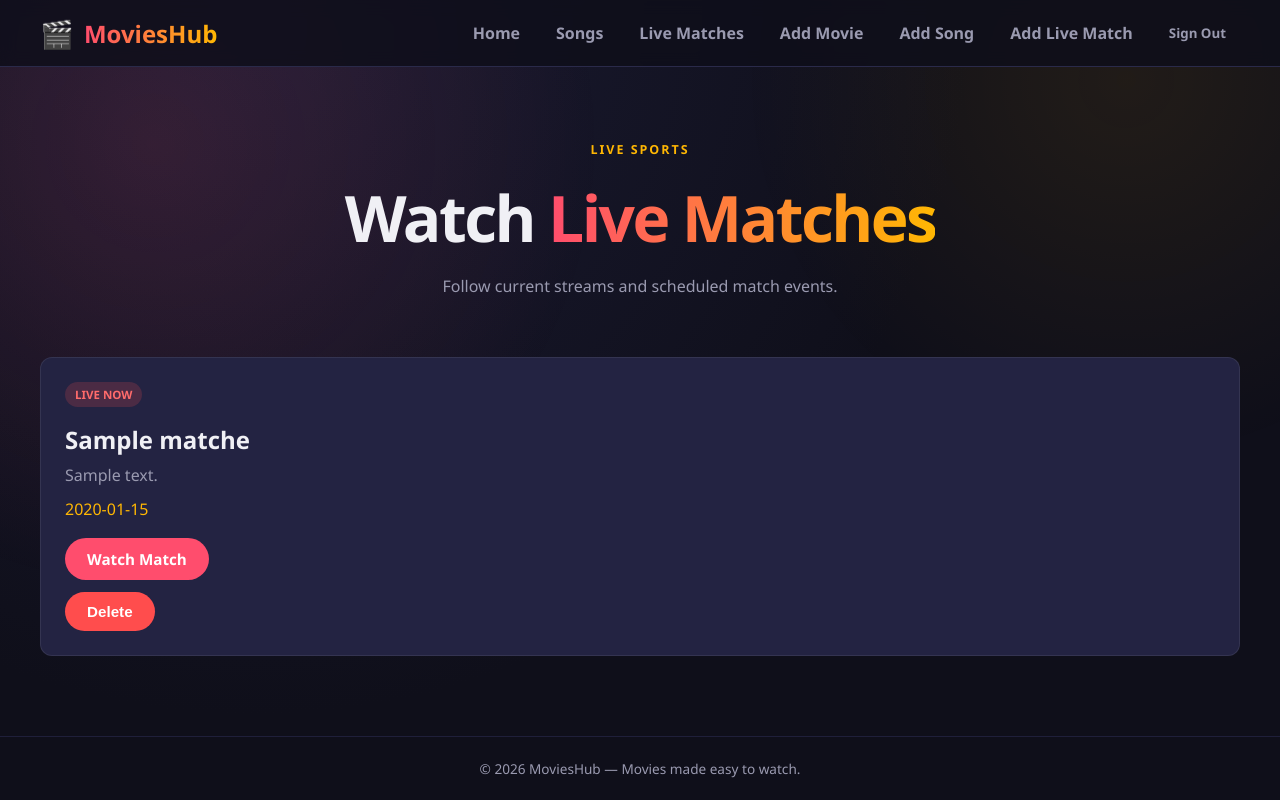
After one commit to BYISHIMO-NGOGA-Blaise/movies, a Flask app: page /live in a window 1280 px wide. The commit adds this page. Run offline with Flask 3, Linux system fonts and the light colour scheme; the visitor is signed in with stand-in values (Sample User, id 1); tables that the repository leaves empty hold one stand-in row (values such as "Sample post"); data that the repository does not hold is empty.

Commit message:
Add live match streaming feature
Co-authored-by: Copilot <223556219+Copilot@users.noreply.github.com>

```diff
--- a/app.py
+++ b/app.py
@@ -8,6 +8,7 @@ from concurrent.futures import ThreadPoolExecutor
 from datetime import datetime
 from functools import wraps
 from mimetypes import guess_type
+from urllib.parse import urlparse
 
 from flask import (
     Flask, render_template, request, redirect, url_for, session,
@@ -157,6 +158,16 @@ def init_db():
             audio_file TEXT NOT NULL,
             created_at TEXT NOT NULL
         );
+        CREATE TABLE IF NOT EXISTS live_matches (
+            id INTEGER PRIMARY KEY AUTOINCREMENT,
+            title TEXT NOT NULL,
+            description TEXT NOT NULL DEFAULT '',
+            stream_url TEXT NOT NULL DEFAULT '',
+            embed_url TEXT NOT NULL DEFAULT '',
+            scheduled_at TEXT NOT NULL,
+            is_live INTEGER NOT NULL DEFAULT 0 CHECK (is_live IN (0, 1)),
+            created_at TEXT NOT NULL
+        );
         """
     )
     conn.executescript(
@@ -194,6 +205,13 @@ def login_required(f):
 
 def allowed_file(filename, extensions):
     return "." in filename and filename.rsplit(".", 1)[1].lower() in extensions
+
+
+def valid_stream_url(value):
+    if not value:
+        return True
+    parsed = urlparse(value.strip())
+    return parsed.scheme in ("http", "https") and bool(parsed.netloc)
 
 
 def get_csrf_token():
@@ -428,6 +446,75 @@ def logout():
     return redirect(url_for("index"))
 
 
+@app.route("/live")
+def live_matches():
+    conn = get_db()
+    matches = conn.execute(
+        "SELECT * FROM live_matches ORDER BY is_live DESC, scheduled_at ASC"
+    ).fetchall()
+    conn.close()
+    return render_template("live.html", matches=matches)
+
+
+@app.route("/live/<int:match_id>")
+def live_match(match_id):
+    conn = get_db()
+    match = conn.execute("SELECT * FROM live_matches WHERE id = ?", (match_id,)).fetchone()
+    conn.close()
+    if match is None:
+        abort(404)
+    return render_template("live_match.html", match=match)
+
+
+@app.route("/live/manage", methods=["GET", "POST"])
+@login_required
+def manage_live_match():
+    if request.method == "POST":
+        validate_csrf()
+        title = request.form.get("title", "").strip()
+        description = request.form.get("description", "").strip()
+        stream_url = request.form.get("stream_url", "").strip()
+        embed_url = request.form.get("embed_url", "").strip()
+        scheduled_at = request.form.get("scheduled_at", "").strip()
+        is_live = 1 if request.form.get("is_live") == "1" else 0
+        if not title or not scheduled_at:
+            flash("Enter a match title and schedule date.", "error")
+            return redirect(url_for("manage_live_match"))
+        if not valid_stream_url(stream_url) or not valid_stream_url(embed_url):
+            flash("Stream URLs must be valid http or https URLs.", "error")
+            return redirect(url_for("manage_live_match"))
+        if not stream_url and not embed_url:
+            flash("Add at least one stream URL.", "error")
+            return redirect(url_for("manage_live_match"))
+
+        conn = get_db()
+        conn.execute(
+            "INSERT INTO live_matches "
+            "(title, description, stream_url, embed_url, scheduled_at, is_live, created_at) "
+            "VALUES (?, ?, ?, ?, ?, ?, ?)",
+            (title, description, stream_url, embed_url, scheduled_at, is_live, datetime.now().isoformat()),
+        )
+        conn.commit()
+        conn.close()
+        flash("Live match added successfully.", "success")
+        return redirect(url_for("live_matches"))
+    return render_template("manage_live.html")
+
+
+@app.route("/live/delete/<int:match_id>", methods=["POST"])
+@login_required
+def delete_live_match(match_id):
+    validate_csrf()
+    conn = get_db()
+    result = conn.execute("DELETE FROM live_matches WHERE id = ?", (match_id,))
+    conn.commit()
+    conn.close()
+    if result.rowcount == 0:
+        abort(404)
+    flash("Live match deleted.", "info")
+    return redirect(url_for("live_matches"))
+
+
 @app.route("/upload", methods=["GET", "POST"])
 @login_required
 def upload():
--- a/static/style.css
+++ b/static/style.css
@@ -415,6 +415,47 @@ body::before {
 .song-description { margin-top: 12px; }
 .song-card .btn-danger { margin-top: 14px; }
 
+.live-grid {
+    display: grid;
+    grid-template-columns: repeat(auto-fit, minmax(260px, 1fr));
+    gap: 20px;
+    margin-bottom: 50px;
+}
+
+.live-card {
+    padding: 24px;
+    border: 1px solid rgba(255, 255, 255, 0.08);
+    border-radius: var(--radius);
+    background: var(--card);
+}
+
+.live-card h2 { margin: 16px 0 8px; }
+.live-card p { color: var(--muted); margin-bottom: 12px; }
+.live-card time { display: block; color: var(--accent-2); margin-bottom: 18px; }
+.live-card .btn-danger { margin-top: 12px; }
+
+.live-status {
+    display: inline-block;
+    padding: 5px 10px;
+    border-radius: 999px;
+    background: var(--card);
+    color: var(--muted);
+    font-size: 0.72rem;
+    font-weight: 800;
+}
+
+.live-status.on-air {
+    background: rgba(255, 77, 77, 0.18);
+    color: #ff6b6b;
+}
+
+.live-view { max-width: 980px; margin: 0 auto; padding-bottom: 50px; }
+.live-heading { padding: 30px 0 18px; }
+.live-heading h1 { margin: 12px 0 8px; }
+.live-heading p { color: var(--muted); }
+.live-player iframe { width: 100%; aspect-ratio: 16 / 9; border: 0; }
+.live-toggle { display: flex; align-items: center; gap: 8px; margin-bottom: 18px; }
+
 /* ---------- Auth / forms ---------- */
 .auth-card {
     max-width: 460px;
--- a/templates/base.html
+++ b/templates/base.html
@@ -16,9 +16,11 @@
             <nav class="nav">
                 <a href="{{ url_for('index') }}" class="nav-link">Home</a>
                 <a href="{{ url_for('songs') }}" class="nav-link">Songs</a>
+                <a href="{{ url_for('live_matches') }}" class="nav-link">Live Matches</a>
                 {% if is_owner %}
                     <a href="{{ url_for('upload') }}" class="nav-link">Add Movie</a>
                     <a href="{{ url_for('upload_song') }}" class="nav-link">Add Song</a>
+                    <a href="{{ url_for('manage_live_match') }}" class="nav-link">Add Live Match</a>
                     <form method="post" action="{{ url_for('logout') }}">
                         <input type="hidden" name="csrf_token" value="{{ csrf_token }}">
                         <button type="submit" class="nav-link nav-button">Sign Out</button>
--- /dev/null
+++ b/templates/live.html
@@ -0,0 +1,40 @@
+{% extends "base.html" %}
+{% block title %}Live Matches - MoviesHub{% endblock %}
+
+{% block content %}
+<section class="hero">
+    <span class="hero-eyebrow">Live sports</span>
+    <h1>Watch <span class="accent">Live Matches</span></h1>
+    <p>Follow current streams and scheduled match events.</p>
+</section>
+
+<section class="live-grid">
+    {% for match in matches %}
+    <article class="live-card">
+        <div class="live-status {% if match['is_live'] %}on-air{% endif %}">
+            {{ 'LIVE NOW' if match['is_live'] else 'Scheduled' }}
+        </div>
+        <h2>{{ match['title'] }}</h2>
+        <p>{{ match['description'] or 'Live match stream.' }}</p>
+        <time datetime="{{ match['scheduled_at'] }}">{{ match['scheduled_at'] }}</time>
+        {% if match['stream_url'] or match['embed_url'] %}
+        <a class="btn btn-primary" href="{{ url_for('live_match', match_id=match['id']) }}">Watch Match</a>
+        {% endif %}
+        {% if is_owner %}
+        <form method="post" action="{{ url_for('delete_live_match', match_id=match['id']) }}"
+              onsubmit="return confirm('Delete this live match?');">
+            <input type="hidden" name="csrf_token" value="{{ csrf_token }}">
+            <button type="submit" class="btn btn-danger">Delete</button>
+        </form>
+        {% endif %}
+    </article>
+    {% else %}
+    <div class="empty-state">
+        <p>No live matches are scheduled yet.</p>
+        {% if is_owner %}
+        <a class="btn btn-primary" href="{{ url_for('manage_live_match') }}">Add Live Match</a>
+        {% endif %}
+    </div>
+    {% endfor %}
+</section>
+{% endblock %}
```
Also changed, not shown: static/live-player.js (added, +18 -0 lines), templates/live_match.html (added, +27 -0 lines), templates/manage_live.html (added, +38 -0 lines), test_app.py (+28 -1 lines).
